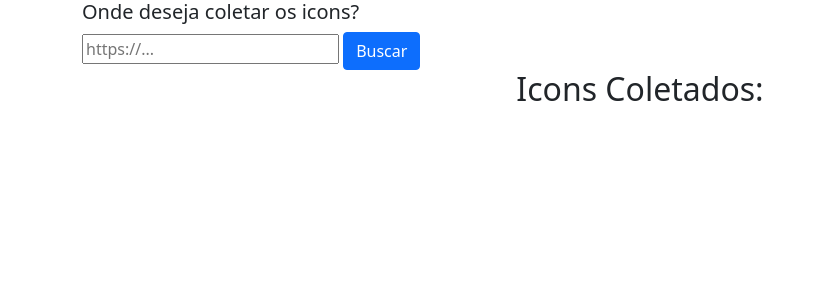
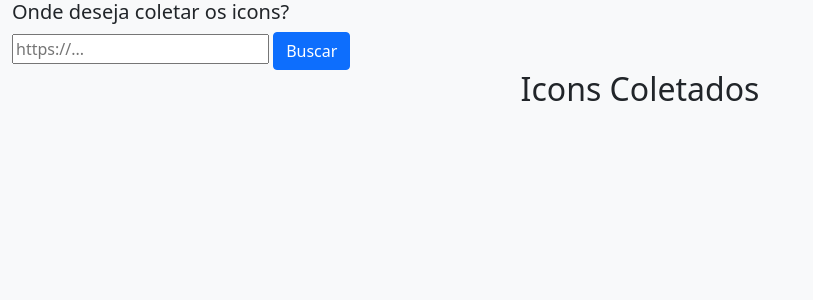
Before and after one commit to JhonyBastos/coletaIcons, a Django app: page /listagem/ in a window 1280 px wide. Shown: the top 300 px of the page, without its empty margins (0-813 px from the left). Run offline with Django 4.2, Linux system fonts and the light colour scheme; data that the repository does not hold is empty.

Commit message:
Alteração na visualização dos cards

```diff
--- a/templates/listagem.html
+++ b/templates/listagem.html
@@ -9,21 +9,20 @@
         rel="stylesheet">
     <title>Icons</title>
 </head>
-<body class="container">
+<body class="container-fluid bg-light">
     <h5>Onde deseja coletar os icons?</h5>
     <form action="submit" method="POST"> {% csrf_token %}
         <input type="text" name="url" size="22" placeholder="https://...">
         <button class="btn btn-primary" type="submit">Buscar</button>
     </form>
-    <h2 align="center">Icons Coletados: </h2>
-    <h4>{{ msg }}</h4>
+    <h2 align="center">Icons Coletados</h2>
 <!--    apresentação dos icones-->
     <div class="row" align="center">
     {% for icon in icons %}
-        <div class="col-sm-4">
+        <div class="col-sm-3">
             <div class="card mb-3 text-center shadow-sm" style="width: 18rem;">
-                <div class="card-header">
-                    <h4 class="my-0 font-weight-normal">{{ icon.icons }}</h4>
+                    <div class="card-header border-bottom border-info">
+                        <h5 class="my-0 font-weight-normal user-select-all">{{ icon.icons }}</h5>
                     </div>
                   <div class="card-body"> <!--  define de onde tirar o icone para que o mesmo seja apresentado-->
                         <h1 class="card-title pricing-card-title"><i class="iconify" data-icon="{{ icon.icons }}"></i></h1>
```
Lines whose indentation alone changed are shown as unchanged.
